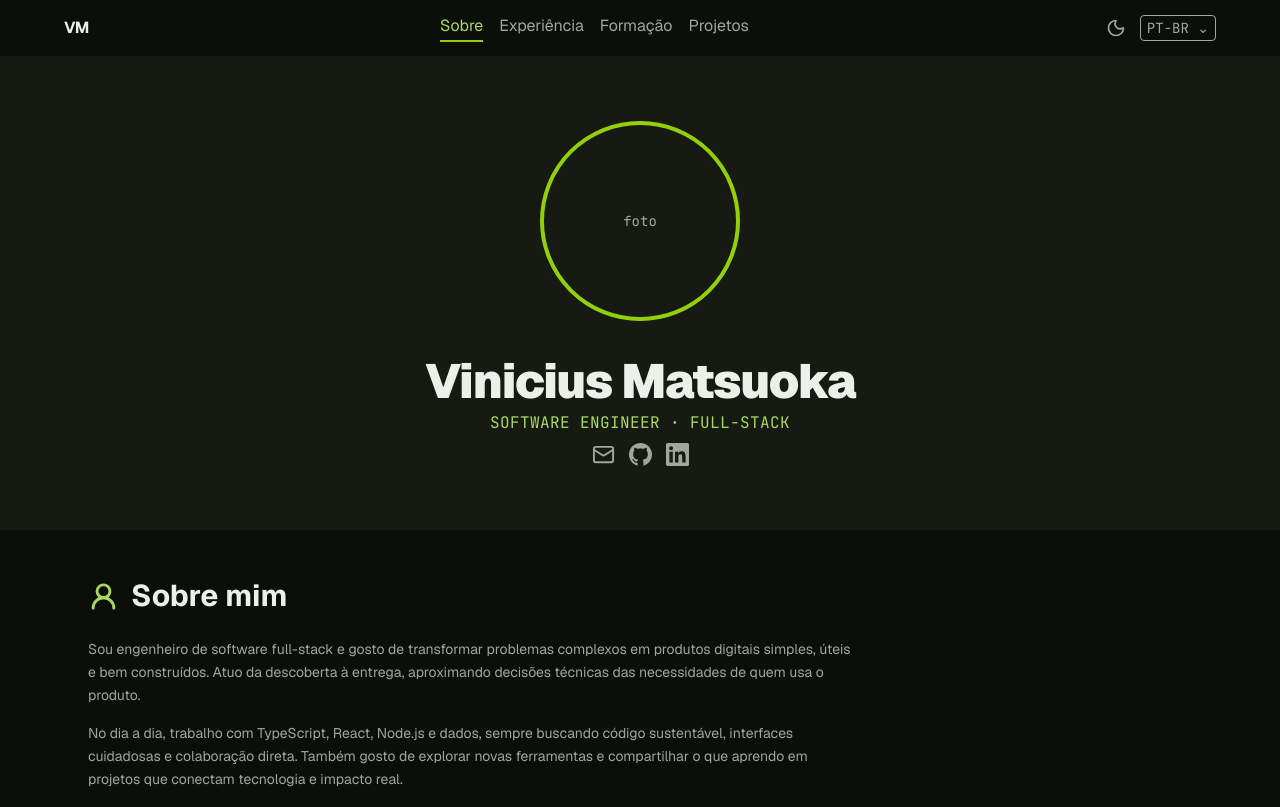
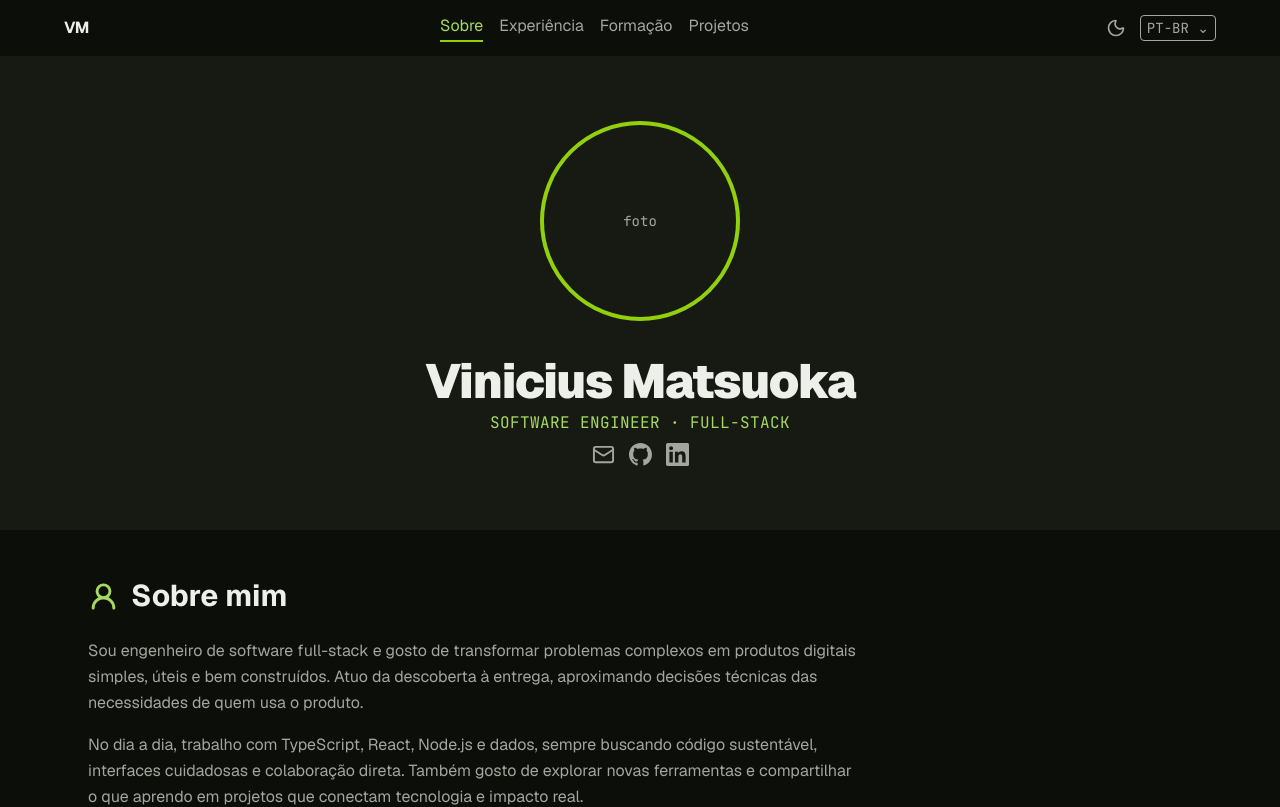
Before and after one commit to Matsvoka/portfolio, a Next.js app: page / in a window 1280 px wide. Shown: the top 807 px of the page. Built offline with nearby package versions, Linux system fonts and the light colour scheme.

Commit message:
feat: increase about section body text size

```diff
--- a/src/components/about/about-section.tsx
+++ b/src/components/about/about-section.tsx
@@ -7,7 +7,7 @@ export function AboutSection() {
     <section id="sobre" className="w-full scroll-mt-16 bg-bg">
       <div className="mx-auto w-full max-w-6xl px-4 py-12 sm:px-6">
         <SectionTitle icon={UserRound}>Sobre mim</SectionTitle>
-        <div className="max-w-3xl space-y-4 text-sm leading-relaxed text-fg-muted">
+        <div className="max-w-3xl space-y-4 text-base leading-relaxed text-fg-muted">
           {aboutParagraphs.map((paragraph) => (
             <p key={paragraph}>{paragraph}</p>
           ))}
```
